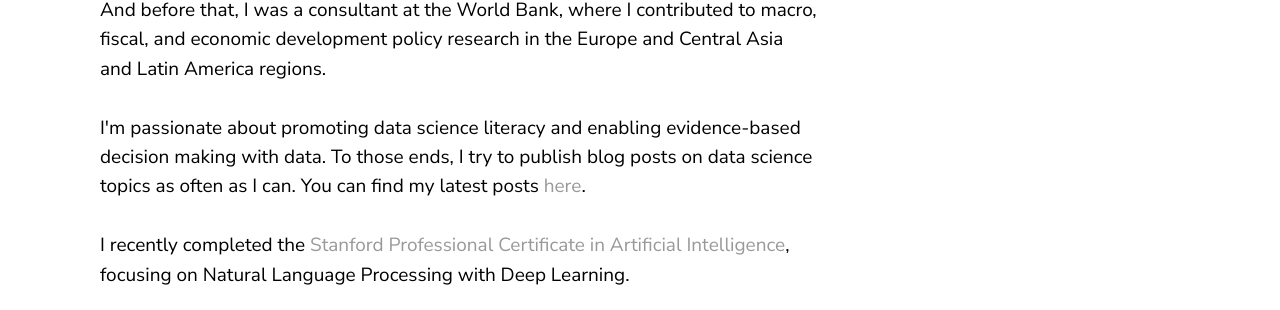
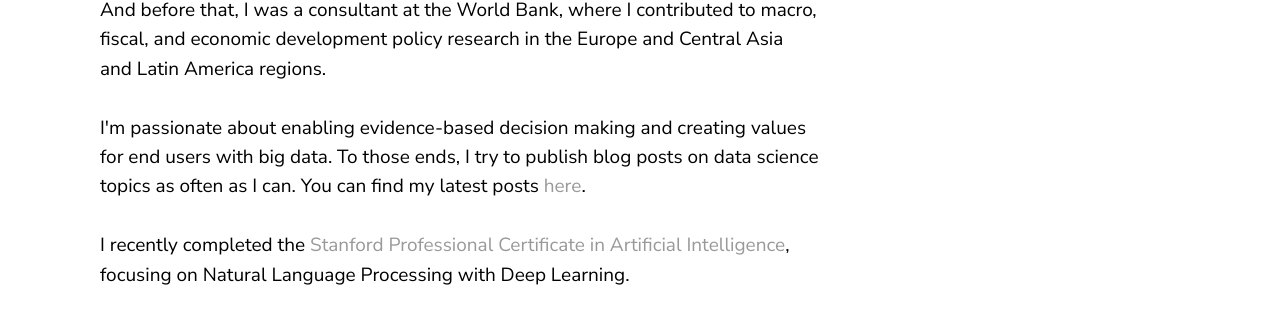
Before and after one commit to phoebetwong/phoebetwong.github.io, a Jekyll site: the page built from index.html, in a window 1280 px wide. Shown: the part 1472-1782 px from the top of the page. Built offline with Jekyll 4.4.1, drawn with Linux system fonts in a browser that asks for light colours; a script that is not in the unit is left out.

Commit message:
update may18

```diff
--- a/about.html
+++ b/about.html
@@ -17,7 +17,7 @@ title: Home
 		<br><br>
 		And before that, I was a consultant at the World Bank, where I contributed to macro, fiscal, and economic development policy research in the Europe and Central Asia and Latin America regions.
 		<br><br>
-		I'm passionate about promoting data science literacy and enabling evidence-based decision making with data. To those ends, I try to publish blog posts on data science topics as often as I can. You can find my latest posts <a href="https://phoebetwong.github.io/mylatestwork.html" target="_blank"> here</a>.
+		I'm passionate about enabling evidence-based decision making and creating values for end users with big data. To those ends, I try to publish blog posts on data science topics as often as I can. You can find my latest posts <a href="https://phoebetwong.github.io/mylatestwork.html" target="_blank"> here</a>.
 		<br><br>
 		I recently completed the <a href="https://online.stanford.edu/programs/artificial-intelligence-professional-program" target="_blank">Stanford Professional Certificate in Artificial Intelligence</a>, focusing on Natural Language Processing with Deep Learning.
 		<br><br>
--- a/index.html
+++ b/index.html
@@ -17,7 +17,7 @@ title: Home
 		<br><br>
 		And before that, I was a consultant at the World Bank, where I contributed to macro, fiscal, and economic development policy research in the Europe and Central Asia and Latin America regions.
 		<br><br>
-		I'm passionate about promoting data science literacy and enabling evidence-based decision making with data. To those ends, I try to publish blog posts on data science topics as often as I can. You can find my latest posts <a href="https://phoebetwong.github.io/mylatestwork.html" target="_blank"> here</a>.
+		I'm passionate about enabling evidence-based decision making and creating values for end users with big data. To those ends, I try to publish blog posts on data science topics as often as I can. You can find my latest posts <a href="https://phoebetwong.github.io/mylatestwork.html" target="_blank"> here</a>.
 		<br><br>
 		I recently completed the <a href="https://online.stanford.edu/programs/artificial-intelligence-professional-program" target="_blank">Stanford Professional Certificate in Artificial Intelligence</a>, focusing on Natural Language Processing with Deep Learning.
 		<br><br>
```
Also changed, not shown: resume.md (+1 -1 lines).
